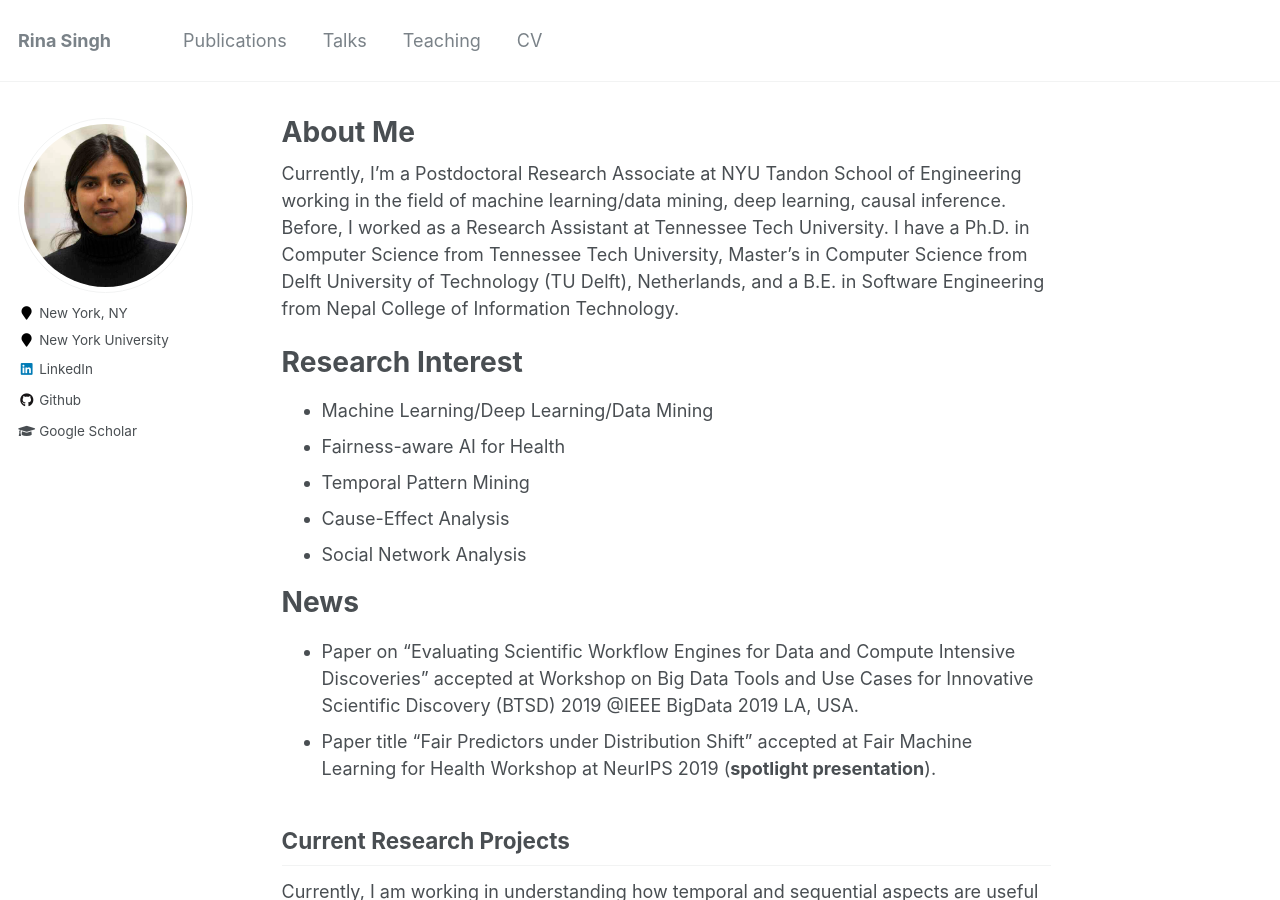
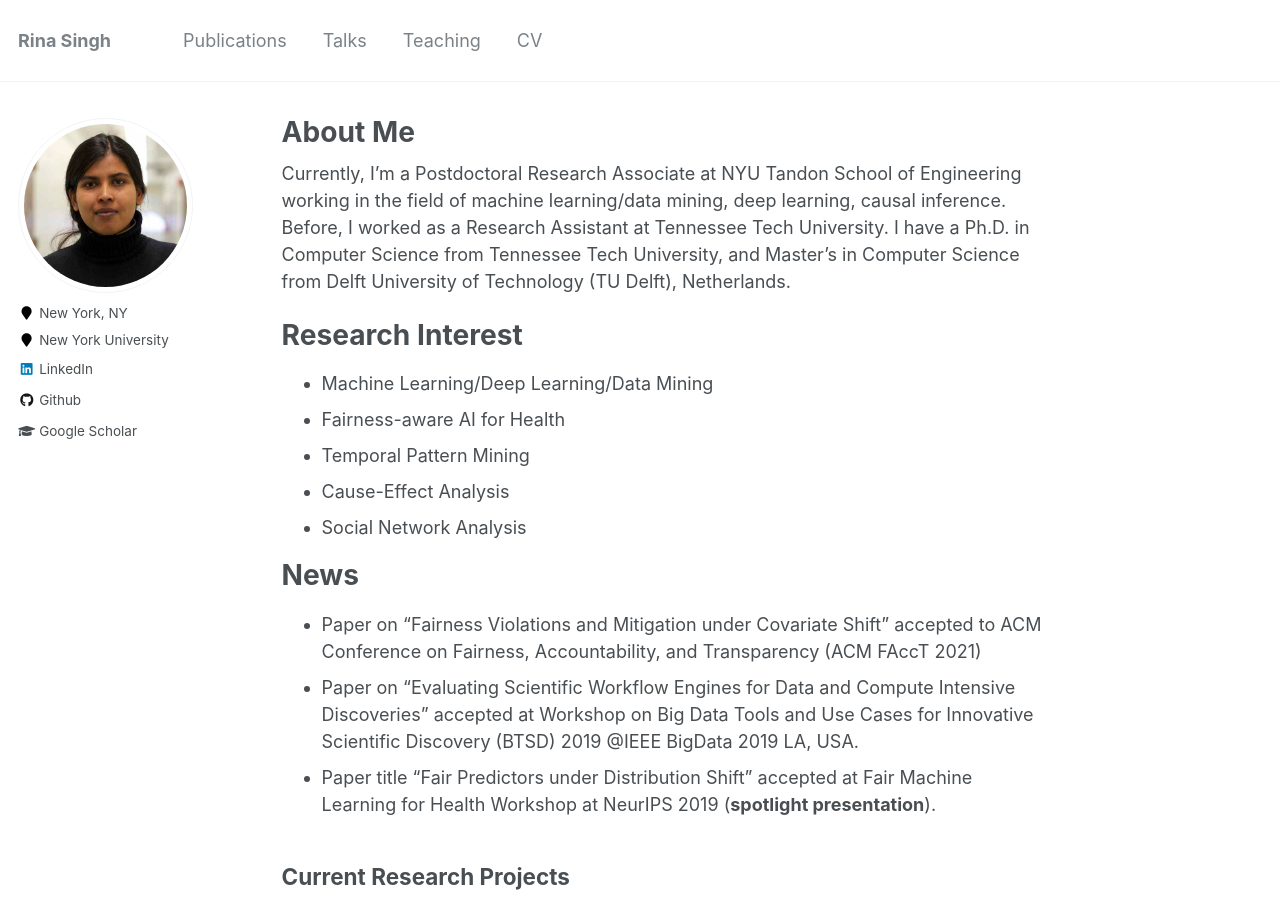
Before and after one commit to rsingh43/rsingh43.github.io, a Jekyll site: the page built from _pages/about.md, in a window 1280 px wide and 900 px high. Built offline with Jekyll 4.4.1, drawn with Linux system fonts in a browser that asks for light colours.

Commit message:
Update about.md

```diff
--- a/_pages/about.md
+++ b/_pages/about.md
@@ -7,7 +7,7 @@ redirect_from:
   - /about/
   - /about.html
 ---
-Currently, I'm a Postdoctoral Research Associate at NYU Tandon School of Engineering working in the field of machine learning/data mining, deep learning, causal inference. Before, I worked as a Research Assistant at Tennessee Tech University. I have a Ph.D. in Computer Science from Tennessee Tech University, Master’s in Computer Science from Delft University of Technology (TU Delft), Netherlands, and a B.E. in Software Engineering from Nepal College of Information Technology.
+Currently, I'm a Postdoctoral Research Associate at NYU Tandon School of Engineering working in the field of machine learning/data mining, deep learning, causal inference. Before, I worked as a Research Assistant at Tennessee Tech University. I have a Ph.D. in Computer Science from Tennessee Tech University, and Master’s in Computer Science from Delft University of Technology (TU Delft), Netherlands.
 
 <!--Currently, I'm a Postdoctoral Research Associate at [NYU Tandon School of Engineering](https://engineering.nyu.edu/), under the supervision of [Prof. Rumi Chunara](https://rumichunara.github.io/). Before, I worked as a Research Assistant at Tennessee Tech University, under the supervision of [Prof. Doug Talbert](https://users.csc.tntech.edu/~dtalbert/). I have a Ph.D. in Computer Science from Tennessee Tech University, Master’s in Computer Science from Delft University of Technology (TU Delft), Netherlands, and a B.E. in Software Engineering from Nepal College of Information Technology.-->
 
@@ -21,6 +21,7 @@ Research Interest
 
 News
 ======
+* Paper on "Fairness Violations and Mitigation under Covariate Shift" accepted to ACM Conference on Fairness, Accountability, and Transparency (ACM FAccT 2021)
 * Paper on "Evaluating Scientific Workflow Engines for Data and Compute Intensive Discoveries" accepted at Workshop on Big Data Tools and Use Cases for Innovative Scientific Discovery (BTSD) 2019 @IEEE BigData 2019 LA, USA.
 * Paper title “Fair Predictors under Distribution Shift” accepted at Fair Machine Learning for Health Workshop at NeurIPS 2019 (**spotlight presentation**).
 
```
